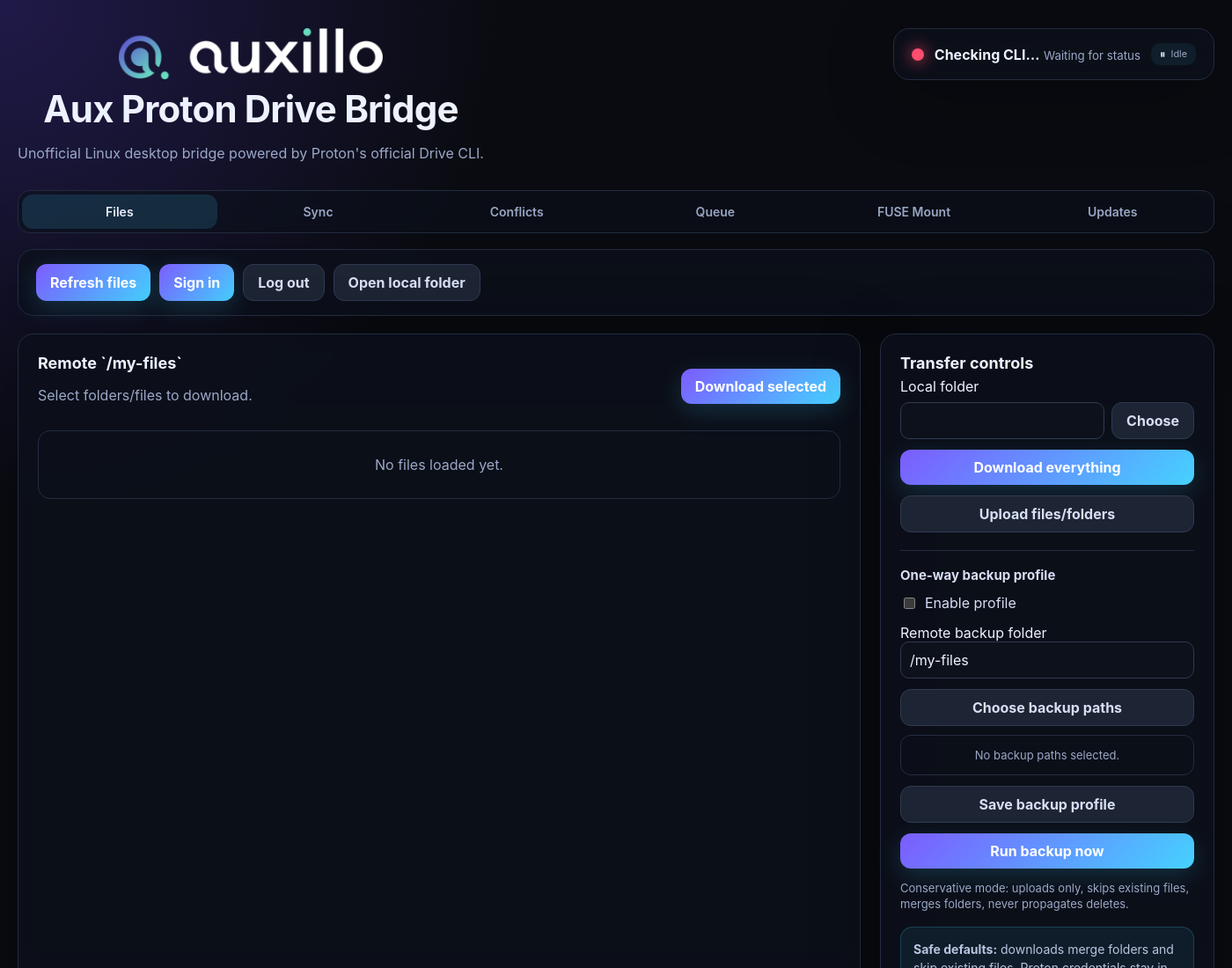
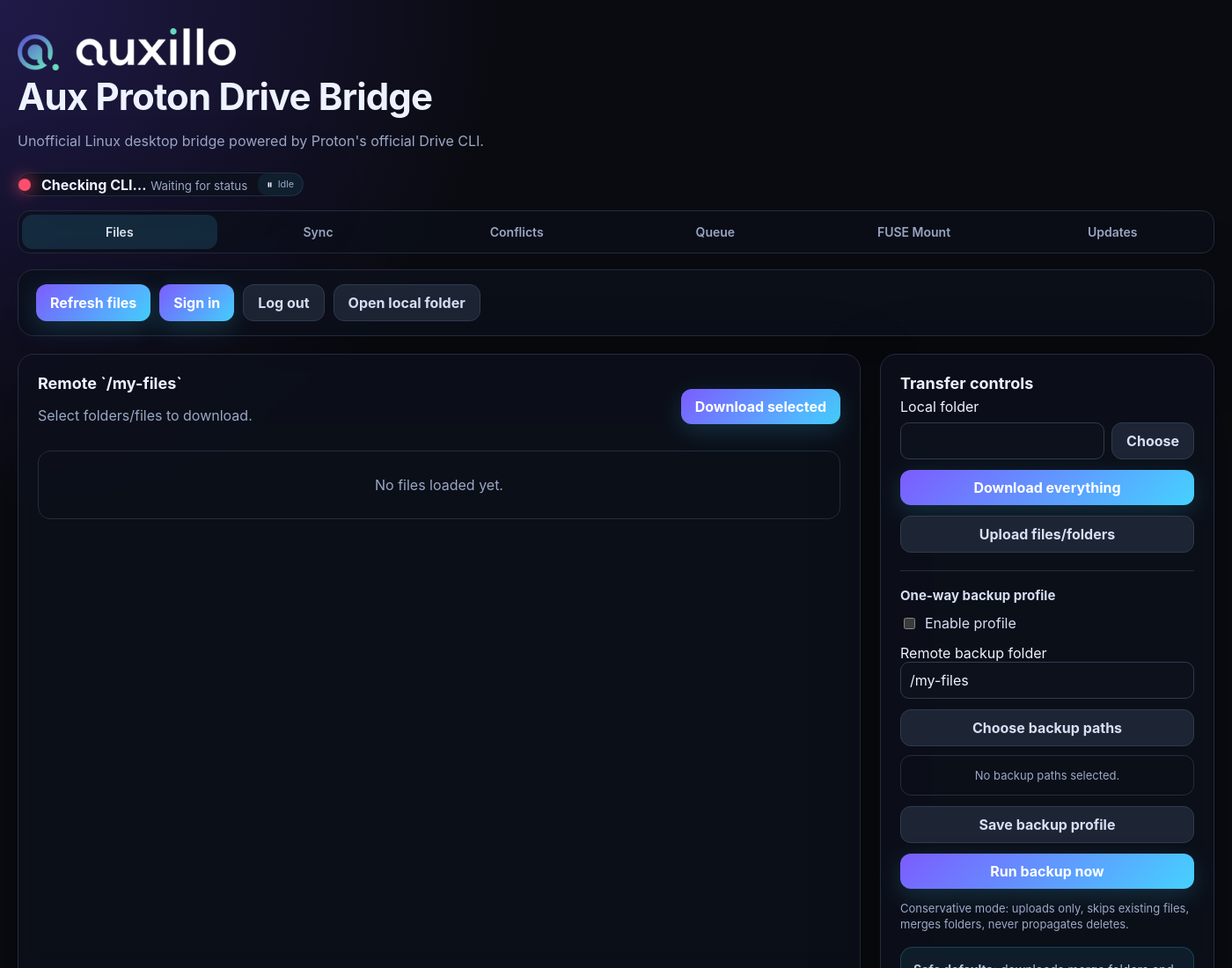
Before and after one commit to Auxillo-Tech/Aux-Proton-Drive-Bridge, an Electron app: page src/renderer/index.html in a window 1400 px wide. Shown: the top 1100 px of the page at 88% size. Drawn offline with Linux system fonts and the light colour scheme; no server answers.

Commit message:
Left-align entire header: logo, title, status card in single column

```diff
--- a/src/renderer/styles.css
+++ b/src/renderer/styles.css
@@ -10,10 +10,10 @@
 button.wide { width: 100%; margin-top: 12px; }
 input { width: 100%; background: #0d111b; border: 1px solid #303a52; border-radius: 10px; padding: 10px; color: #edf2ff; }
 .shell { width: min(1400px, calc(100vw - 40px)); margin: 0 auto; padding: 32px 0 48px; }
-.hero { display: flex; align-items: flex-start; justify-content: space-between; gap: 24px; margin-bottom: 16px; }
-.hero-brand { display: flex; flex-direction: column; align-items: center; gap: 10px; text-align: center; }
-.brand-logo { height: 58px; width: auto; display: block; }
-.status-card { min-width: 260px; padding: 16px 20px; display: flex; align-items: center; gap: 12px; flex-shrink: 0; }
+.hero { display: flex; flex-direction: column; align-items: flex-start; gap: 10px; margin-bottom: 16px; }
+.hero-brand { display: flex; flex-direction: column; align-items: flex-start; gap: 6px; }
+.brand-logo { height: 48px; width: auto; display: block; }
+.status-card { padding: 0; display: flex; align-items: center; gap: 12px; background: none; border: none; box-shadow: none; backdrop-filter: none; }
 .hero-text { display: flex; flex-direction: column; gap: 0px; }
 h1 { margin: 0; font-size: clamp(28px, 3vw, 42px); font-weight: 700; letter-spacing: -.02em; line-height: 1.15; }
 h2 { margin: 0 0 6px; font-size: 18px; }
```
